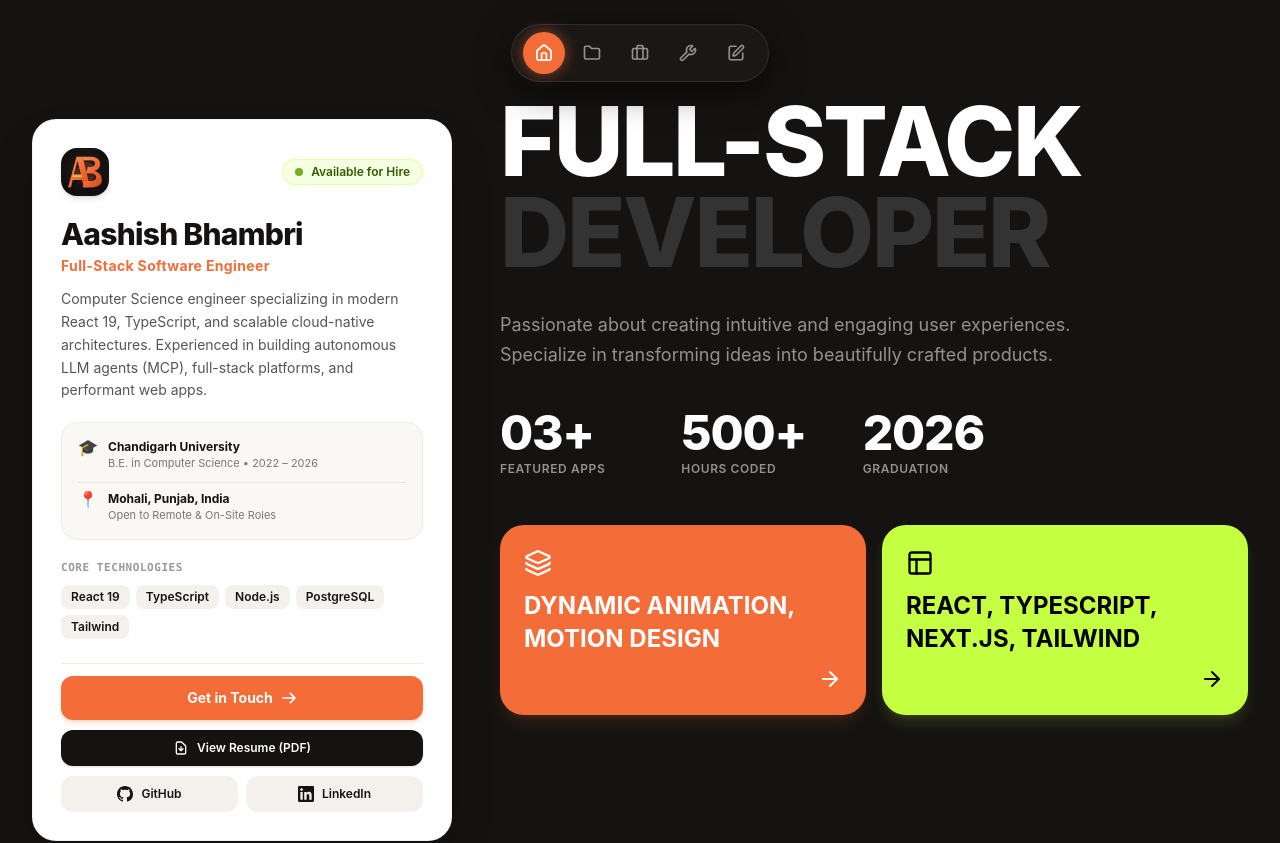
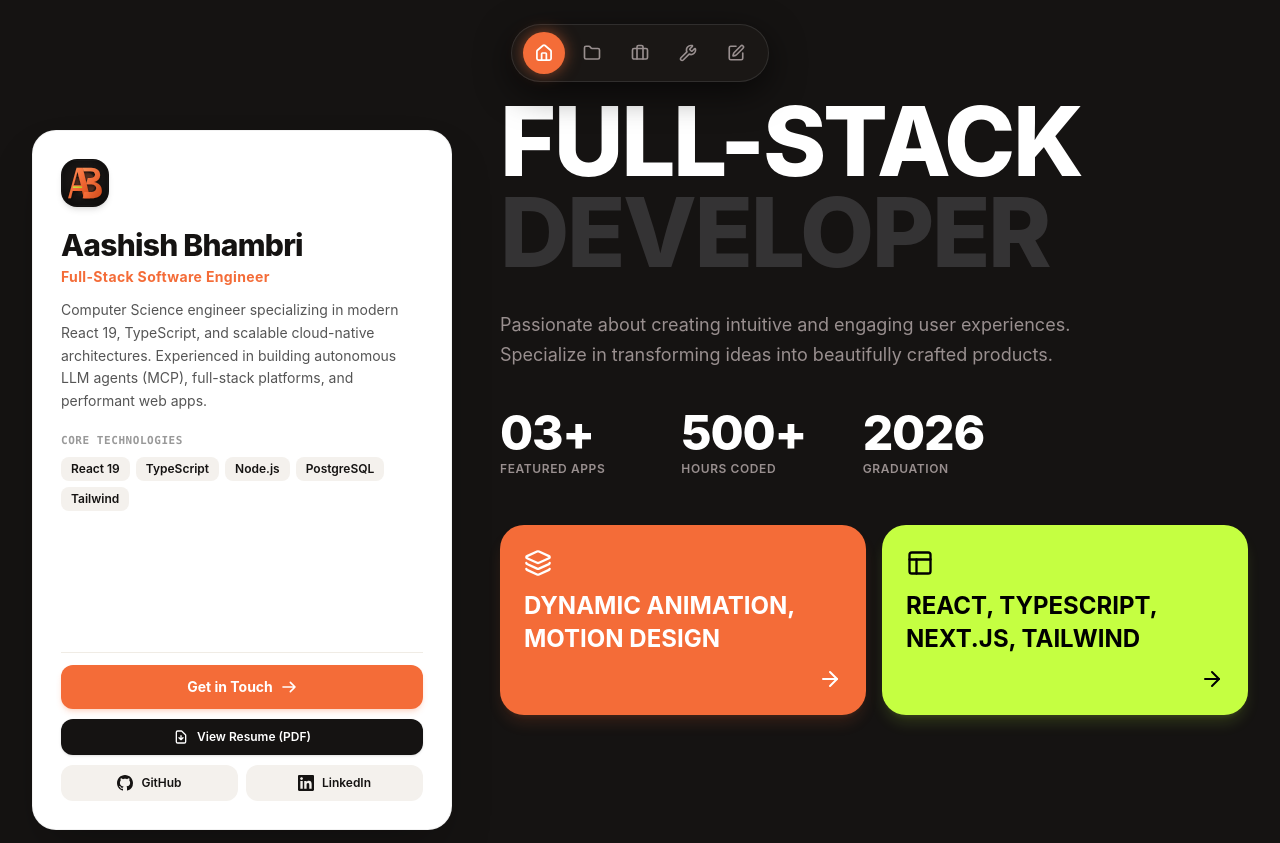
Before and after one commit to Aashish-Bhambri/Portfolio, a React (Vite) app in the folder portfolio/: page / in a window 1280 px wide. Shown: the top 843 px of the page. Built offline with nearby package versions, Linux system fonts and the light colour scheme.

Commit message:
feat: update LeftContent component layout; remove unnecessary elements and enhance styling for improved user experience

```diff
--- a/portfolio/src/components/LeftContent.jsx
+++ b/portfolio/src/components/LeftContent.jsx
@@ -13,19 +13,16 @@ const LeftContent = () => {
   return (
     <aside
       aria-label='Profile Summary'
-      className='w-full max-w-full sm:max-w-[420px] lg:w-[380px] xl:w-[420px] flex flex-col justify-center lg:sticky lg:top-2 lg:h-screen flex-shrink-0 z-30 lg:mt-20'
+      className='w-full max-w-full sm:max-w-[420px] lg:w-[380px] xl:w-[420px] flex flex-col justify-center lg:sticky lg:top-2 lg:h-screen flex-shrink-0 z-30 lg:mt-20 '
     >
-      <div className='w-full bg-white rounded-3xl p-5 sm:p-7 flex flex-col justify-between shadow-2xl border border-black/5'>
+      <div className='w-full bg-white rounded-3xl p-5 sm:p-7 flex flex-col justify-between shadow-2xl border border-black/5 lg:min-h-[700px]'>
         <div>
           {/* Top Header: Monogram Avatar + Status Badge */}
           <div className='flex items-center justify-between mb-5'>
             <div className='w-12 h-12 rounded-2xl overflow-hidden shadow-md border border-black/5 flex-shrink-0 bg-[#151312]'>
               <img src='/favicon.svg' alt='AB Monogram Logo' className='w-full h-full object-cover' />
             </div>
-            <div className='flex items-center gap-2 px-3 py-1 rounded-full bg-[#c5ff41]/15 border border-[#c5ff41]/40 text-[#2f5c00] text-xs font-semibold'>
-              <span className='w-2 h-2 rounded-full bg-[#65a30d] animate-pulse'></span>
-              Available for Hire
-            </div>
+
           </div>
 
           {/* Name & Title */}
@@ -43,23 +40,7 @@ const LeftContent = () => {
             Computer Science engineer specializing in modern React 19, TypeScript, and scalable cloud-native architectures. Experienced in building autonomous LLM agents (MCP), full-stack platforms, and performant web apps.
           </p>
 
-          {/* Key Facts / Education Info Box */}
-          <div className='bg-[#faf8f5] rounded-2xl p-3.5 sm:p-4 border border-[#eeebe5] mb-5 space-y-2.5'>
-            <div className='flex items-start gap-2.5'>
-              <span className='text-base leading-none'>🎓</span>
-              <div>
-                <div className='text-xs font-bold text-[#151312]'>Chandigarh University</div>
-                <div className='text-[11px] text-[#777777]'>B.E. in Computer Science • 2022 – 2026</div>
-              </div>
-            </div>
-            <div className='flex items-start gap-2.5 pt-2 border-t border-[#e8e4dc]'>
-              <span className='text-base leading-none'>📍</span>
-              <div>
-                <div className='text-xs font-bold text-[#151312]'>Mohali, Punjab, India</div>
-                <div className='text-[11px] text-[#777777]'>Open to Remote & On-Site Roles</div>
-              </div>
-            </div>
-          </div>
+
 
           {/* Core Tech Stack Tags */}
           <div className='mb-6'>
```
